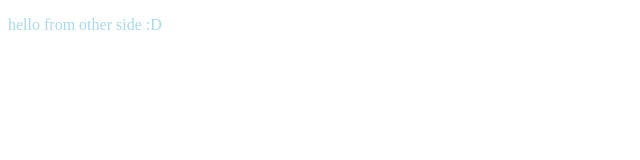
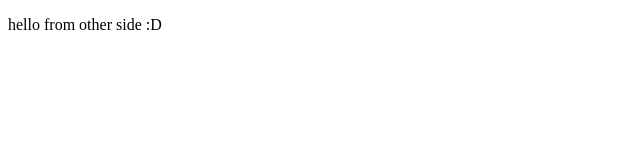
Before and after one commit to M00SY/trygit, a plain HTML site: page index.html in a window 1280 px wide. Shown: the whole page, without its empty margins (0-640 px from the left). Drawn offline with Linux system fonts and the light colour scheme.

Commit message:
Update index.html

```diff
--- a/index.html
+++ b/index.html
@@ -7,6 +7,6 @@
     <link rel="stylesheet" href="mainstyle.css" />
   </head>
   <body>
-    <p class="coloering">hello from other side :D </p>
+    <p class="coloring">hello from other side :D </p>
   </body>
 </html>
```
